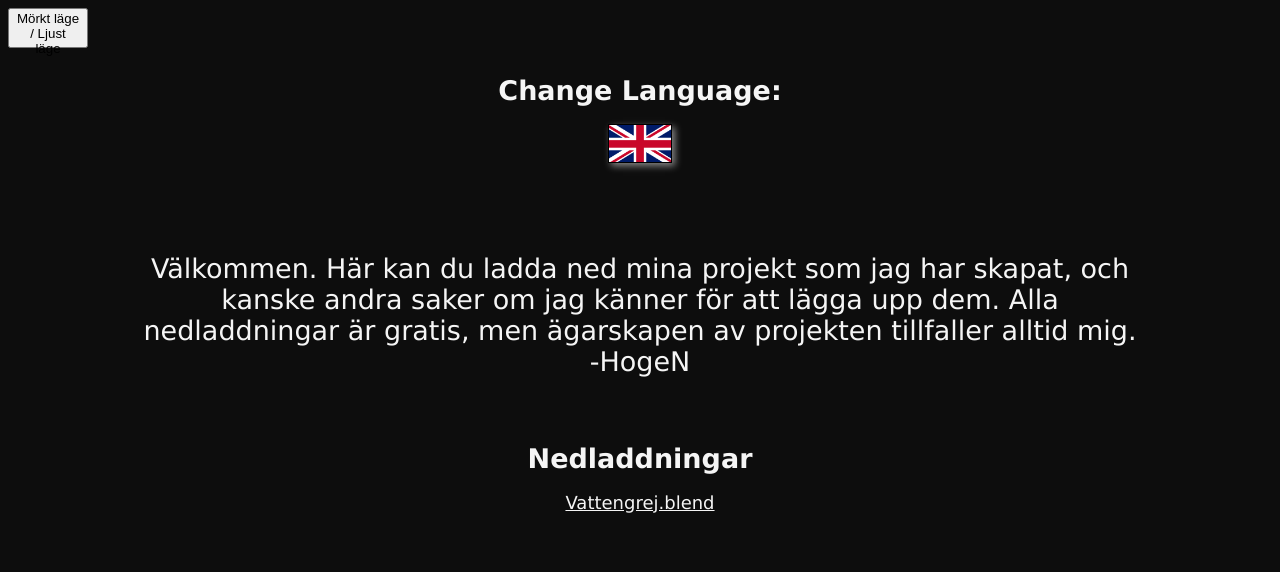
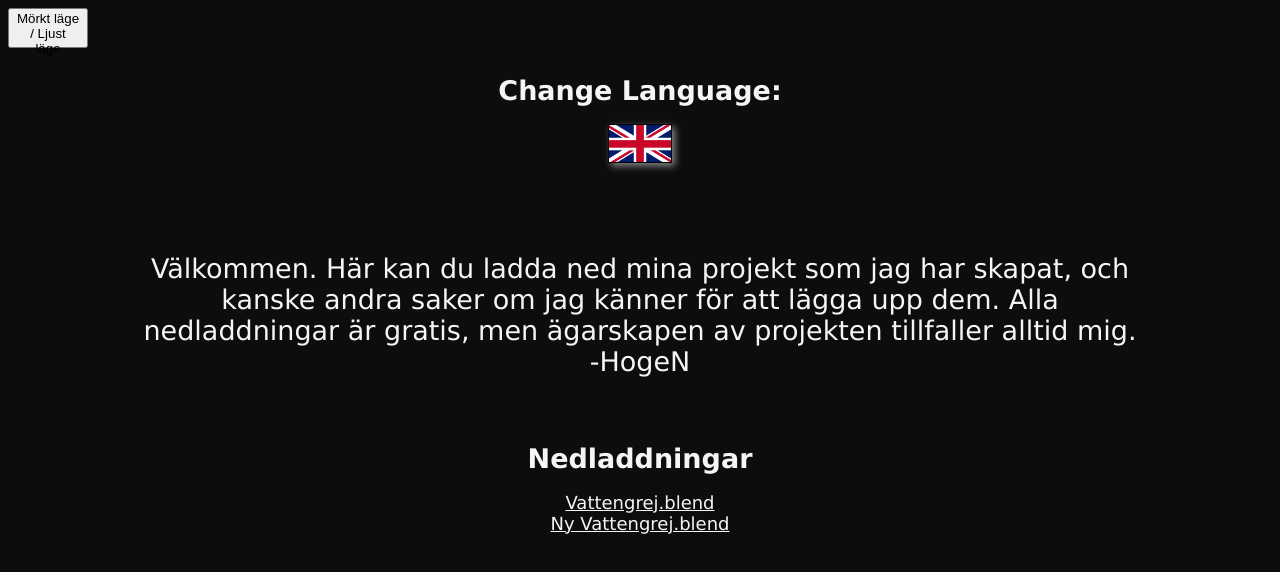
Before and after one commit to HogeNTheMan/hogensite, a plain HTML site: page index.html in a window 1280 px wide. Drawn offline with Linux system fonts and the light colour scheme.

Commit message:
Update index.html

```diff
--- a/index.html
+++ b/index.html
@@ -42,6 +42,7 @@
         <h1>Nedladdningar</h1>
         <div>
             <a href="filer/vattengrej.blend" class="download" download>Vattengrej.blend</a>
+            <a href="filer/nyvattengrej.blend" class="download" download>Ny Vattengrej.blend</a>
         </div>
     </div>
 </body>
```
